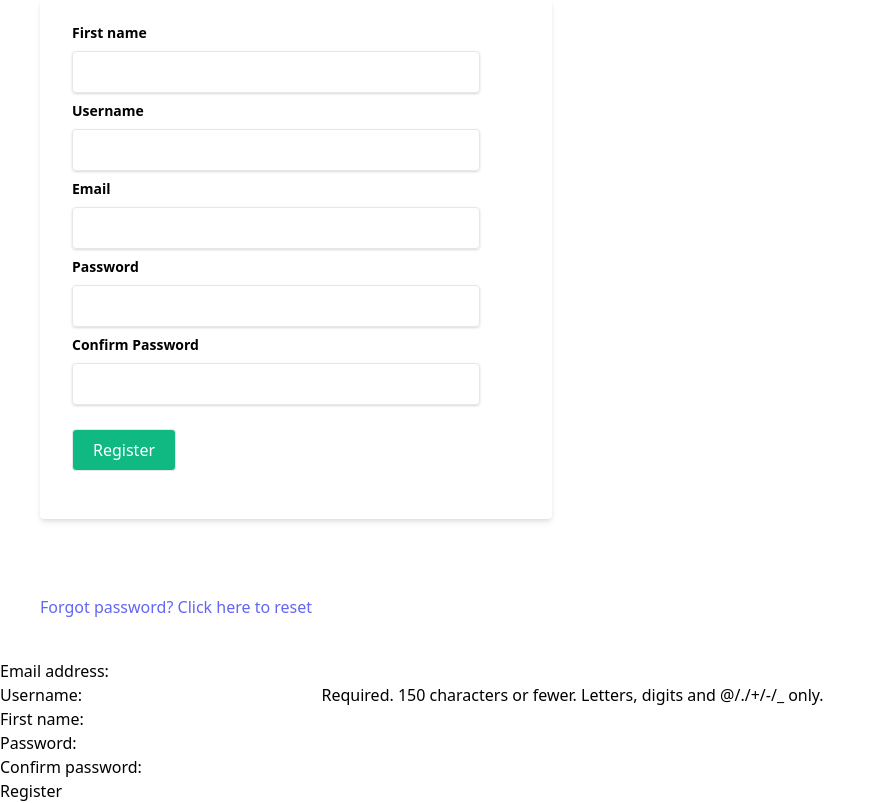
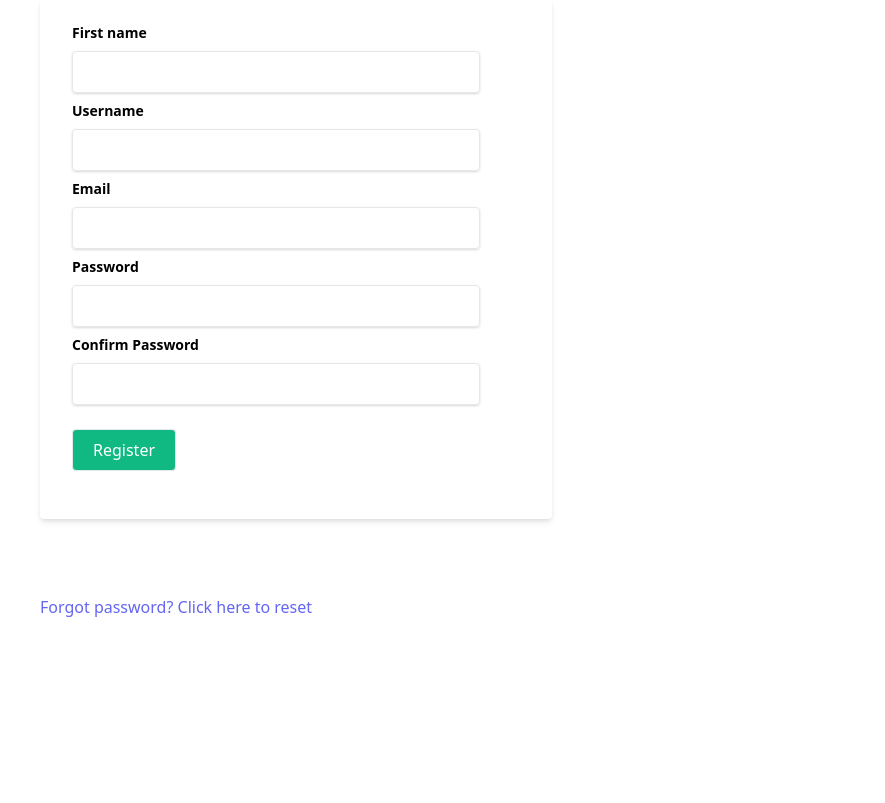
Before and after one commit to HenriqueCabrita/Social_Media, a Django app: page /users/register/ in a window 1280 px wide. Shown: the part 221-1024 px from the top of the page, without its empty margins (0-885 px from the left). After the commit the page ends 838 px from the top, so only its background shows below. Run offline with Django 5.2, Linux system fonts and the light colour scheme; style sheets or scripts are compiled from the project's sources.

Commit message:
Update register.html

```diff
--- a/social/users/templates/users/register.html
+++ b/social/users/templates/users/register.html
@@ -33,9 +33,4 @@
 
 <p class="px-10 py-10"><a class="text-indigo-500" href="{% url 'password_reset' %}">Forgot password? Click here to reset</a></p>
 
-<form method="POST">
-    {% csrf_token %}
-    {{ user_form.as_p }}
-    <button type="submit">Register</button>
-</form>
 {% endblock %}
```
